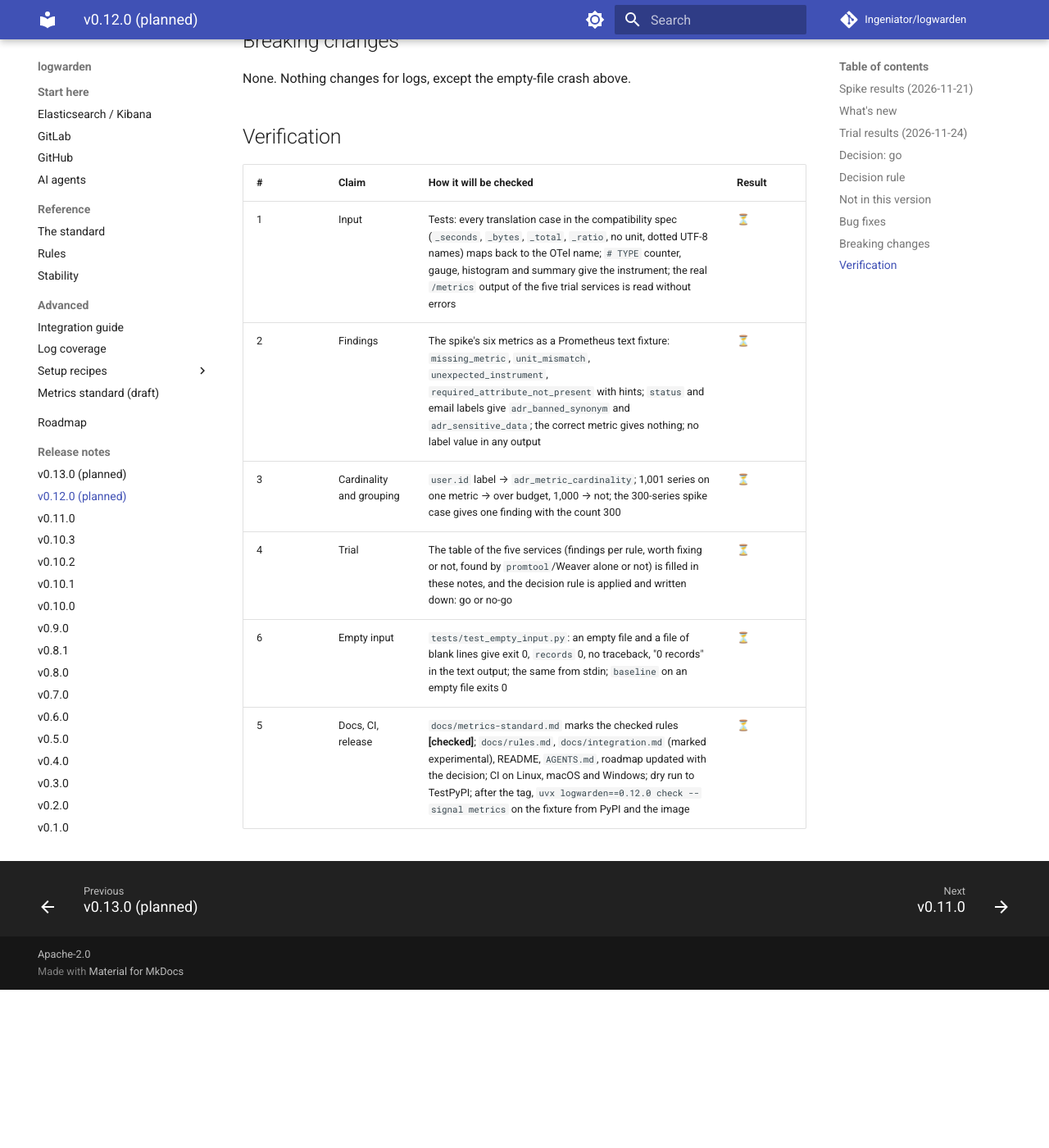
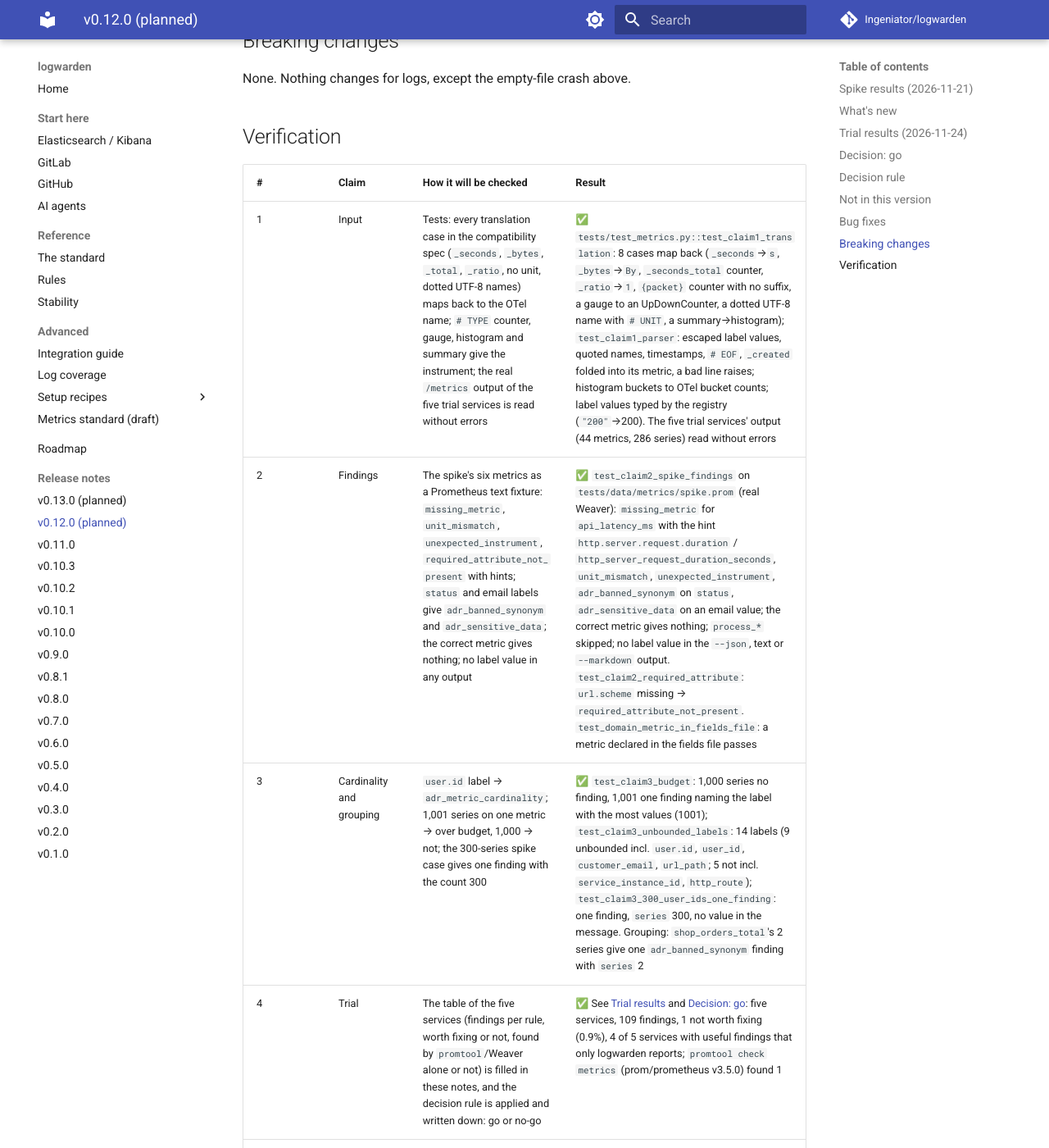
Before and after one commit to Ingeniator/logwarden, an MkDocs documentation site: the page built from docs/releases/v0.12.0.md, in a window 1280 px wide and 1400 px high, scrolled down 5140 px. Shown: the whole window at 82% size. Built offline with MkDocs 1.6.1 and Material for MkDocs 9.7.7, drawn with Linux system fonts in a browser that asks for light colours; comment, search, counter and statistics services are not loaded; before the commit the page ends 6347 px from its top, so only the background shows below that; some of the changed text lies outside the part shown.

Commit message:
v0.12.0 notes: verification results 1-4, 6
Co-Authored-By: Claude Opus 5.5 <noreply@anthropic.com>
Claude-Session: https://claude.ai/code/session_01GHV8Tch3wUVMey3AfAo9q9

```diff
--- a/docs/releases/v0.12.0.md
+++ b/docs/releases/v0.12.0.md
@@ -159,9 +159,9 @@ None. Nothing changes for logs, except the empty-file crash above.
 
 | # | Claim | How it will be checked | Result |
 |---|---|---|---|
-| 1 | Input | Tests: every translation case in the compatibility spec (`_seconds`, `_bytes`, `_total`, `_ratio`, no unit, dotted UTF-8 names) maps back to the OTel name; `# TYPE` counter, gauge, histogram and summary give the instrument; the real `/metrics` output of the five trial services is read without errors | ⏳ |
-| 2 | Findings | The spike's six metrics as a Prometheus text fixture: `missing_metric`, `unit_mismatch`, `unexpected_instrument`, `required_attribute_not_present` with hints; `status` and email labels give `adr_banned_synonym` and `adr_sensitive_data`; the correct metric gives nothing; no label value in any output | ⏳ |
-| 3 | Cardinality and grouping | `user.id` label → `adr_metric_cardinality`; 1,001 series on one metric → over budget, 1,000 → not; the 300-series spike case gives one finding with the count 300 | ⏳ |
-| 4 | Trial | The table of the five services (findings per rule, worth fixing or not, found by `promtool`/Weaver alone or not) is filled in these notes, and the decision rule is applied and written down: go or no-go | ⏳ |
-| 6 | Empty input | `tests/test_empty_input.py`: an empty file and a file of blank lines give exit 0, `records` 0, no traceback, "0 records" in the text output; the same from stdin; `baseline` on an empty file exits 0 | ⏳ |
+| 1 | Input | Tests: every translation case in the compatibility spec (`_seconds`, `_bytes`, `_total`, `_ratio`, no unit, dotted UTF-8 names) maps back to the OTel name; `# TYPE` counter, gauge, histogram and summary give the instrument; the real `/metrics` output of the five trial services is read without errors | ✅ `tests/test_metrics.py::test_claim1_translation`: 8 cases map back (`_seconds`→`s`, `_bytes`→`By`, `_seconds_total` counter, `_ratio`→`1`, `{packet}` counter with no suffix, a gauge to an UpDownCounter, a dotted UTF-8 name with `# UNIT`, a summary→histogram); `test_claim1_parser`: escaped label values, quoted names, timestamps, `# EOF`, `_created` folded into its metric, a bad line raises; histogram buckets to OTel bucket counts; label values typed by the registry (`"200"`→200). The five trial services' output (44 metrics, 286 series) read without errors |
+| 2 | Findings | The spike's six metrics as a Prometheus text fixture: `missing_metric`, `unit_mismatch`, `unexpected_instrument`, `required_attribute_not_present` with hints; `status` and email labels give `adr_banned_synonym` and `adr_sensitive_data`; the correct metric gives nothing; no label value in any output | ✅ `test_claim2_spike_findings` on `tests/data/metrics/spike.prom` (real Weaver): `missing_metric` for `api_latency_ms` with the hint `http.server.request.duration` / `http_server_request_duration_seconds`, `unit_mismatch`, `unexpected_instrument`, `adr_banned_synonym` on `status`, `adr_sensitive_data` on an email value; the correct metric gives nothing; `process_*` skipped; no label value in the `--json`, text or `--markdown` output. `test_claim2_required_attribute`: `url.scheme` missing → `required_attribute_not_present`. `test_domain_metric_in_fields_file`: a metric declared in the fields file passes |
+| 3 | Cardinality and grouping | `user.id` label → `adr_metric_cardinality`; 1,001 series on one metric → over budget, 1,000 → not; the 300-series spike case gives one finding with the count 300 | ✅ `test_claim3_budget`: 1,000 series no finding, 1,001 one finding naming the label with the most values (1001); `test_claim3_unbounded_labels`: 14 labels (9 unbounded incl. `user.id`, `user_id`, `customer_email`, `url_path`; 5 not incl. `service_instance_id`, `http_route`); `test_claim3_300_user_ids_one_finding`: one finding, `series` 300, no value in the message. Grouping: `shop_orders_total`'s 2 series give one `adr_banned_synonym` finding with `series` 2 |
+| 4 | Trial | The table of the five services (findings per rule, worth fixing or not, found by `promtool`/Weaver alone or not) is filled in these notes, and the decision rule is applied and written down: go or no-go | ✅ See [Trial results](#trial-results-2026-11-24) and [Decision: go](#decision-go): five services, 109 findings, 1 not worth fixing (0.9%), 4 of 5 services with useful findings that only logwarden reports; `promtool check metrics` (prom/prometheus v3.5.0) found 1 |
+| 6 | Empty input | `tests/test_empty_input.py`: an empty file and a file of blank lines give exit 0, `records` 0, no traceback, "0 records" in the text output; the same from stdin; `baseline` on an empty file exits 0 | ✅ Reproduced the crash on v0.11.0 code (`ValueError: range() arg 3 must not be zero`, exit 1), issue #21. `tests/test_empty_input.py` (3 tests) passes; PR #22 CI 45494319875 |
 | 5 | Docs, CI, release | `docs/metrics-standard.md` marks the checked rules **[checked]**; `docs/rules.md`, `docs/integration.md` (marked experimental), README, `AGENTS.md`, roadmap updated with the decision; CI on Linux, macOS and Windows; dry run to TestPyPI; after the tag, `uvx logwarden==0.12.0 check --signal metrics` on the fixture from PyPI and the image | ⏳ |
```
